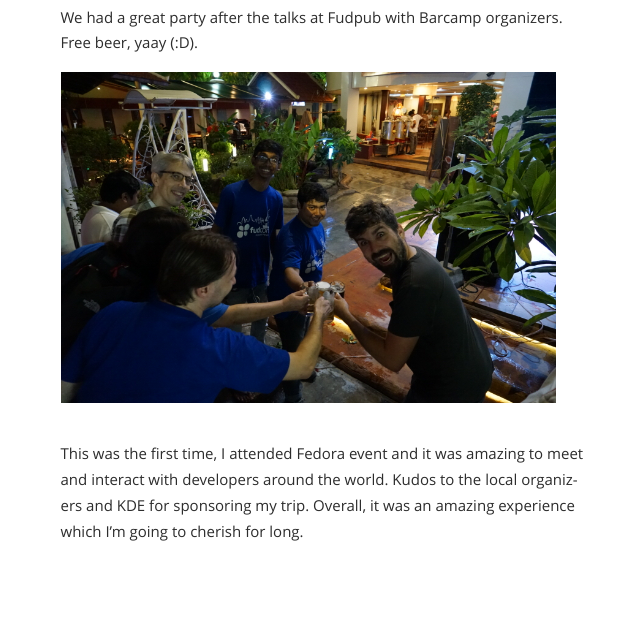
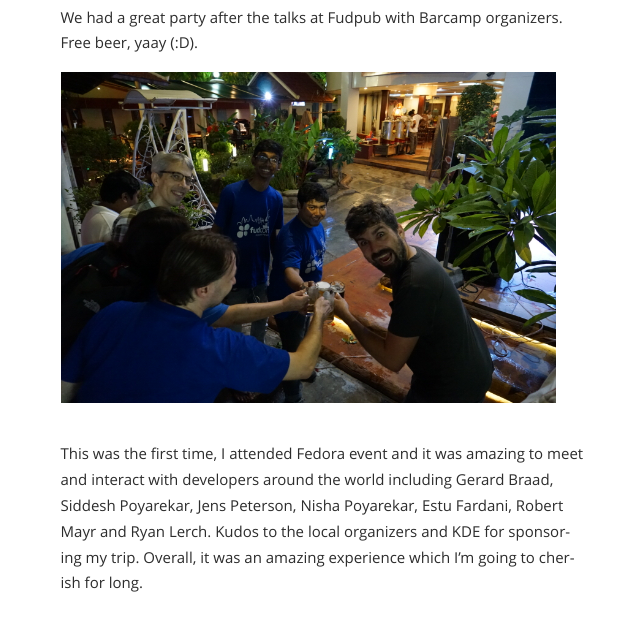
Before and after one commit to Srijancse-zz/Srijancse.github.io, a Jekyll site: the page built from _posts/2016-11-05-FUDCon-PhnomPenh.markdown, in a window 1280 px wide and 900 px high, scrolled down 8712 px, cut to the strip 243-874 px from the top of the window. Shown: the whole strip, without its empty margins (317-957 px from the left). Built offline with Jekyll 4.4.1, drawn with Linux system fonts in a browser that asks for light colours; nearby versions of some CDN libraries; some web fonts are replaced; before the commit the page ends 9561 px from its top, so only the background shows below that.

Commit message:
Update 2016-11-05-FUDCon-PhnomPenh.markdown

```diff
--- a/_posts/2016-11-05-FUDCon-PhnomPenh.markdown
+++ b/_posts/2016-11-05-FUDCon-PhnomPenh.markdown
@@ -151,4 +151,4 @@ We had a great party after the talks at Fudpub with Barcamp organizers. Free bee
 </div>
 </div>
 
-This was the first time, I attended Fedora event and it was amazing to meet and interact with developers around the world. Kudos to the local organizers and KDE for sponsoring my trip. Overall, it was an amazing experience which I'm going to cherish for long.
+This was the first time, I attended Fedora event and it was amazing to meet and interact with developers around the world including Gerard Braad, Siddesh Poyarekar, Jens Peterson, Nisha Poyarekar, Estu Fardani, Robert Mayr and Ryan Lerch. Kudos to the local organizers and KDE for sponsoring my trip. Overall, it was an amazing experience which I'm going to cherish for long.
```
